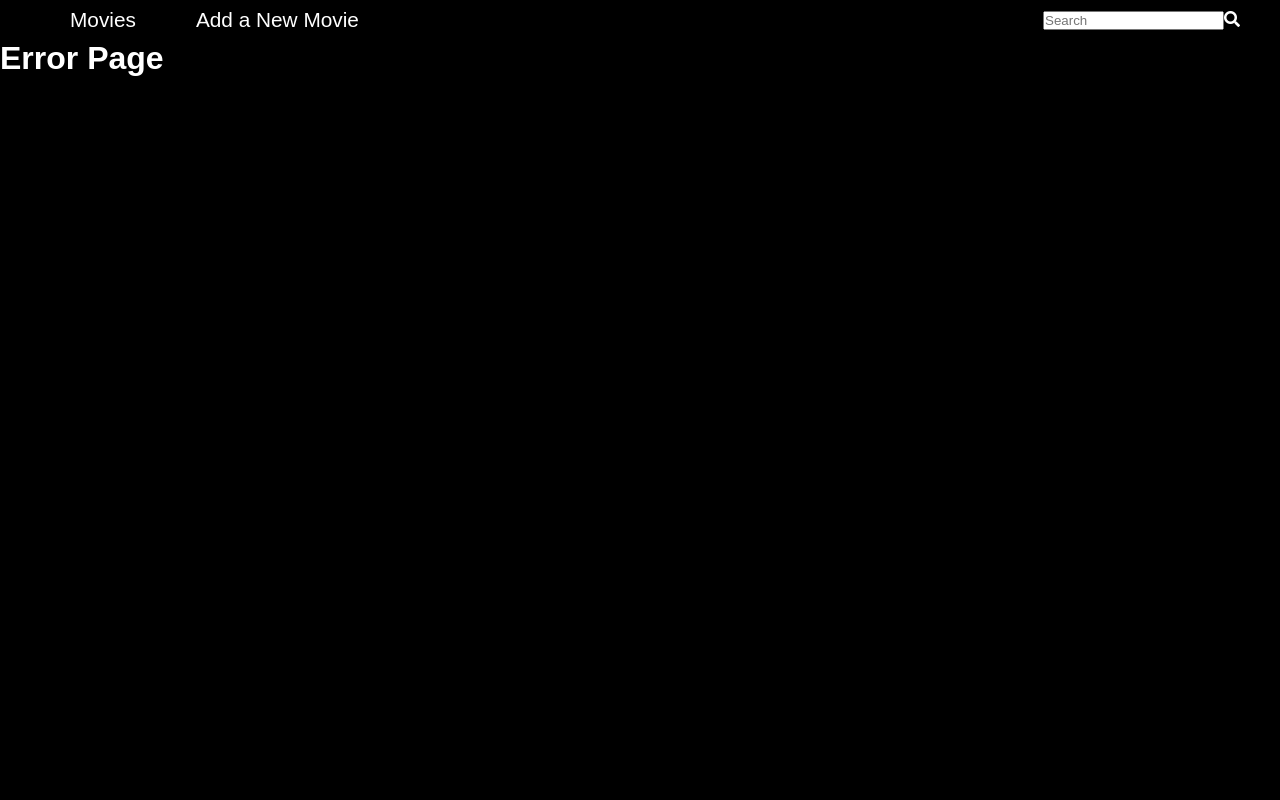
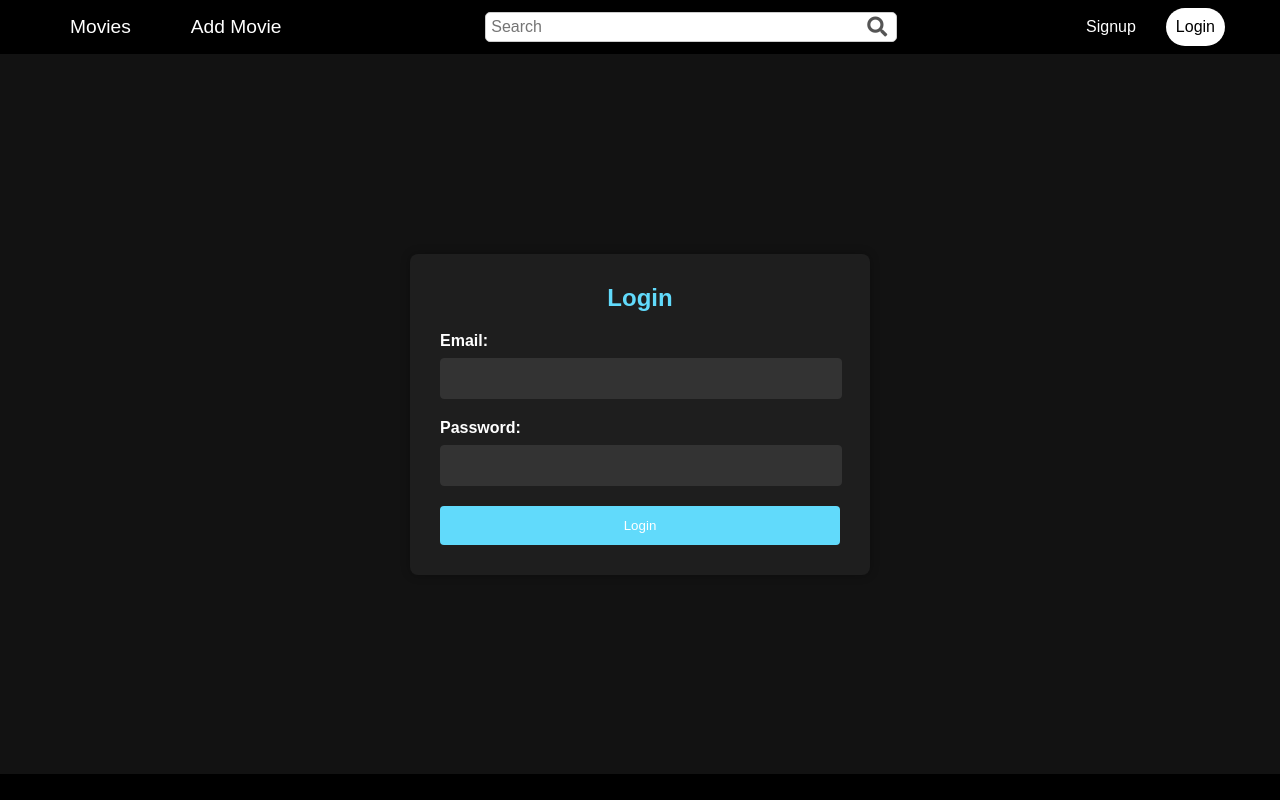
Before and after one commit to Dilini-Jayasiri/Movie-New, a React (Create React App) app: page /login in a window 1280 px wide. Built offline with nearby package versions, Linux system fonts and the light colour scheme.

Commit message:
login signup ui

```diff
--- a/src/App.js
+++ b/src/App.js
@@ -6,6 +6,8 @@ import MovieList from "./components/movieList/movieList";
 import Movie from "./pages/movieDetail/movie";
 import AddMovie from "./pages/addmovie/addmovie";
 import EditMovie from "./pages/editmovie/editmovie";
+import Login from "./components/login/Login";
+import SignUp from "./components/SignUp/SignUp";
 
 function App() {
   return (
@@ -19,6 +21,8 @@ function App() {
           <Route path="/*" element={<h1>Error Page</h1>}></Route>
           <Route path="/addmovie" element={<AddMovie />}></Route>
           <Route path="/update-movie/:id" element={<EditMovie />}></Route>
+          <Route path="/login" element={<Login />}></Route>
+          <Route path="/signup" element={<SignUp />}></Route>
         </Routes>
       </Router>
     </div>
--- /dev/null
+++ b/src/components/SignUp/SignUp.css
@@ -0,0 +1,66 @@
+/* Dark theme styles */
+
+  .auth-container {
+    width: 100%;
+    display: flex;
+    justify-content: center;
+    align-items: center;
+    font-family: 'Arial', sans-serif;
+    background-color: #121212;
+    color: #fff;
+    height: 90vh;
+
+  }
+
+.auth-form {
+    max-width: 400px;
+    width: 100%;
+    padding: 30px;
+    border-radius: 8px;
+    box-shadow: 0 0 10px rgba(0, 0, 0, 0.3);
+    background-color: #1e1e1e;
+  }
+
+  .auth-form h2 {
+    text-align: center;
+    margin-bottom: 20px;
+    color: #61dafb;
+  }
+
+  .auth-form label {
+    display: block;
+    margin-bottom: 8px;
+    font-weight: bold;
+    color: #fff;
+  }
+
+  .auth-form input {
+    width: 94%;
+    padding: 12px;
+    margin-bottom: 20px;
+    border: 1px solid #333;
+    border-radius: 4px;
+    background-color: #333;
+    color: #fff;
+    transition: border-color 0.3s;
+  }
+
+  .auth-form input:focus {
+    border-color: #61dafb;
+  }
+
+  .auth-form button {
+    width:100%;
+    padding: 12px;
+    background-color: #61dafb;
+    color: #fff;
+    border: none;
+    border-radius: 4px;
+    cursor: pointer;
+    transition: background-color 0.3s;
+
+  }
+
+  .auth-form button:hover {
+    background-color: #1c8cd9;
+  }
--- /dev/null
+++ b/src/components/SignUp/SignUp.js
@@ -0,0 +1,42 @@
+import React, { useState } from 'react';
+import './SignUp.css';
+
+const SignUp = () => {
+  const [name, setName] = useState('');
+  const [email, setEmail] = useState('');
+  const [password, setPassword] = useState('');
+  const [confirmPassword, setConfirmPassword] = useState('');
+
+  const handleSignUp = () => {
+    // Implement signup logic here
+  };
+
+  return (
+    <div className="auth-container">
+      <div className="auth-form">
+        <h2>Sign Up</h2>
+        <form onSubmit={handleSignUp}>
+          <label>Name:</label>
+          <input type="text" value={name} onChange={(e) => setName(e.target.value)} />
+
+          <label>Email:</label>
+          <input type="email" value={email} onChange={(e) => setEmail(e.target.value)} />
+
+          <label>Password:</label>
+          <input type="password" value={password} onChange={(e) => setPassword(e.target.value)} />
+
+          <label>Confirm Password:</label>
+          <input
+            type="password"
+            value={confirmPassword}
+            onChange={(e) => setConfirmPassword(e.target.value)}
+          />
+
+          <button type="submit">Sign Up</button>
+        </form>
+      </div>
+    </div>
+  );
+};
+
+export default SignUp;
--- a/src/components/header/Header.css
+++ b/src/components/header/Header.css
@@ -1,26 +1,32 @@
 .header {
     margin: 0 2.5rem;
-    padding: .5rem 0;
+    padding: 0.5rem 0;
     align-items: center;
     display: flex;
-    justify-content:space-between;
+    justify-content: space-between;
+    /* border: 0.5px white solid; */
+  }
+  .header:hover{
+    background-color: #1a1919;
   }
 
   .headerLeft, .headerRight {
     display: flex;
     align-items: center;
-
   }
 
-a > span{
+  a > span {
     margin: 0 30px;
-    font-size: 1.3rem;
+    font-size: 1.2rem;
     cursor: pointer;
-    color: white;
+    color: #fff;
+    text-decoration: none;
+    transition: color 0.3s ease;
   }
 
   a > span:hover {
-    color: red;
+    color: #f26d6d; /* A more attractive hover color */
+
   }
 
   .header__icon {
@@ -31,3 +37,84 @@ a > span:hover {
   .user__avatar {
     font-size: 2rem;
   }
+
+  .search-container {
+    position: relative;
+  }
+
+  .search-input {
+    padding: 5px;
+    font-size: 16px;
+    border: 1px solid #ccc;
+    border-radius: 5px;
+    outline: none;
+    width: 400px;
+    transition: border-color 0.3s ease;
+  }
+
+  .search-input:focus {
+    border-color: #61dafb; /* A more vibrant color on focus */
+  }
+
+  .search-icon {
+    position: absolute;
+    right: 10px;
+    top: 50%;
+    transform: translateY(-50%);
+    color: #555;
+    cursor: pointer;
+  }
+
+  .search-icon i {
+    font-size: 20px; /* Larger icon size for a more prominent look */
+  }
+
+  /* Additional styles for Login and Signup buttons */
+
+  .headerRight a > span {
+    margin: 0 15px;
+    font-size: 1.2rem;
+    display: flex;
+    align-items: center;
+    color: #fff;
+    text-decoration: none;
+    transition: color 0.3s ease;
+  }
+
+  .headerRight a > span:hover {
+    color: #f26d6d;
+
+  }
+
+  .auth-btn-login {
+    display: flex;
+    align-items: center;
+    color: #000000 !important;
+    cursor: pointer;
+    text-decoration: none;
+    transition: color 0.3s ease;
+    background-color: rgb(255, 255, 255);
+    padding: 10px;
+    border-radius: 30px;
+    font-size: 1rem !important;
+  }
+
+  .auth-btn-signup {
+    display: flex;
+    align-items: center;
+    color: #fff;
+    cursor: pointer;
+    text-decoration: none;
+    transition: color 0.3s ease;
+    font-size: 1rem !important;
+
+  }
+
+  .auth-btn i {
+    margin-right: 5px;
+    font-size: 1.5rem; /* Larger icon size for a more prominent look */
+  }
+
+  .auth-btn:hover {
+    color: #f26d6d;
+  }
--- a/src/components/header/Header.js
+++ b/src/components/header/Header.js
@@ -1,9 +1,10 @@
-import React, { useState, useEffect } from "react";
+import React, { useState } from "react";
 import "./Header.css";
 import { Link } from "react-router-dom";
 
 const Header = () => {
   const [searchTerm, setSearchTerm] = useState("");
+
   function handleSearch(e) {
     setSearchTerm(e.target.value);
   }
@@ -16,7 +17,7 @@ const Header = () => {
         </Link>
 
         <Link to="/addmovie" style={{ textDecoration: "none" }}>
-          <span>Add a New Movie</span>
+          <span>Add Movie</span>
         </Link>
       </div>
 
@@ -32,6 +33,18 @@ const Header = () => {
           <i className="fa fa-search"></i>
         </span>
       </div>
+
+      <div className="headerRight">
+      <Link to="/signup" style={{ textDecoration: "none" }}>
+          <span className="auth-btn-signup">Signup</span>
+        </Link>
+
+        <Link to="/login" style={{ textDecoration: "none" }}>
+          <span className="auth-btn-login">Login</span>
+        </Link>
+
+
+      </div>
     </div>
   );
 };
--- /dev/null
+++ b/src/components/login/Login.css
@@ -0,0 +1,66 @@
+/* Dark theme styles */
+
+  .auth-container {
+    width: 100%;
+    display: flex;
+    justify-content: center;
+    align-items: center;
+    font-family: 'Arial', sans-serif;
+    background-color: #121212;
+    color: #fff;
+    height: 90vh;
+
+  }
+
+.auth-form {
+    max-width: 400px;
+    width: 100%;
+    padding: 30px;
+    border-radius: 8px;
+    box-shadow: 0 0 10px rgba(0, 0, 0, 0.3);
+    background-color: #1e1e1e;
+  }
+
+  .auth-form h2 {
+    text-align: center;
+    margin-bottom: 20px;
+    color: #61dafb;
+  }
+
+  .auth-form label {
+    display: block;
+    margin-bottom: 8px;
+    font-weight: bold;
+    color: #fff;
+  }
+
+  .auth-form input {
+    width: 94%;
+    padding: 12px;
+    margin-bottom: 20px;
+    border: 1px solid #333;
+    border-radius: 4px;
+    background-color: #333;
+    color: #fff;
+    transition: border-color 0.3s;
+  }
+
+  .auth-form input:focus {
+    border-color: #61dafb;
+  }
+
+  .auth-form button {
+    width:100%;
+    padding: 12px;
+    background-color: #61dafb;
+    color: #fff;
+    border: none;
+    border-radius: 4px;
+    cursor: pointer;
+    transition: background-color 0.3s;
+
+  }
+
+  .auth-form button:hover {
+    background-color: #1c8cd9;
+  }
--- /dev/null
+++ b/src/components/login/Login.js
@@ -0,0 +1,28 @@
+import React, { useState } from 'react';
+import './Login.css';
+
+const Login = () => {
+    const [email, setEmail] = useState('');
+    const [password, setPassword] = useState('');
+
+    const handleLogin = () => {
+      // Implement login logic here
+    };
+
+    return (
+      <div className="auth-container">
+        <div className="auth-form">
+          <h2>Login</h2>
+          <form onSubmit={handleLogin}>
+            <label>Email:</label>
+            <input type="email" value={email} onChange={(e) => setEmail(e.target.value)} />
+            <label>Password:</label>
+            <input type="password" value={password} onChange={(e) => setPassword(e.target.value)} />
+            <button type="submit">Login</button>
+          </form>
+        </div>
+      </div>
+    );
+  };
+
+  export default Login;
```
Lines whose indentation alone changed are shown as unchanged.
